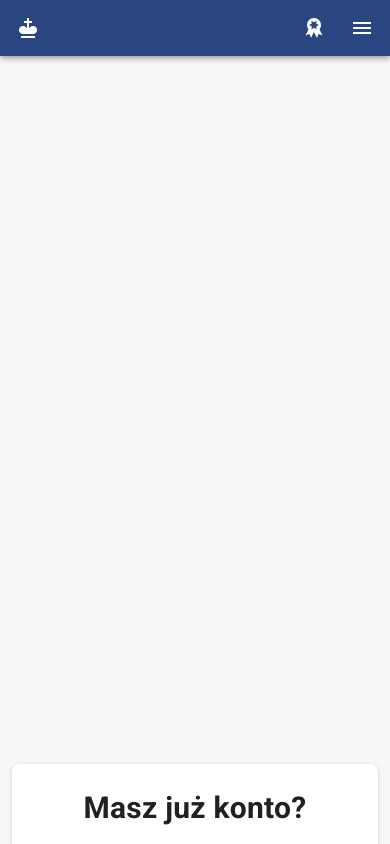
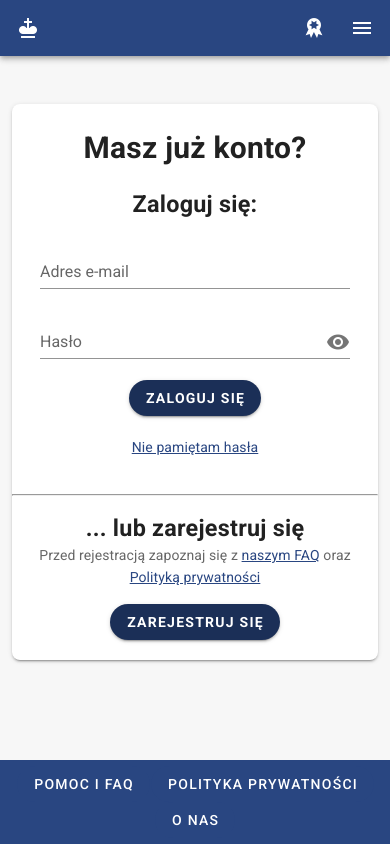
Before and after one commit to skni-kod/TournamentAppFrontend, a Vue app: page /login in a window 390 px wide. Shown: the top 844 px of the page. Built offline with nearby package versions, Linux system fonts and the light colour scheme.

Commit message:
Login Page for Mobile

```diff
--- a/src/views/Login.vue
+++ b/src/views/Login.vue
@@ -1,7 +1,7 @@
 <template>
   <div>
     <v-row style="max-width: 1450px;" class="mx-auto justify-center">
-      <v-col sm="8" md="4">
+      <v-col class="d-none d-md-flex" md="4">
         <v-img
           :src="require('../assets/login-picture.png')"
           alt="Logo Apki turniejowej"
@@ -10,7 +10,7 @@
           class="mx-auto my-12"
         ></v-img>
       </v-col>
-      <v-col sm="8" md="4">
+      <v-col sm="10" md="4">
         <v-card
           class="my-12 mx-auto text-center rounded-lg"
           style="max-width: 450px"
```
